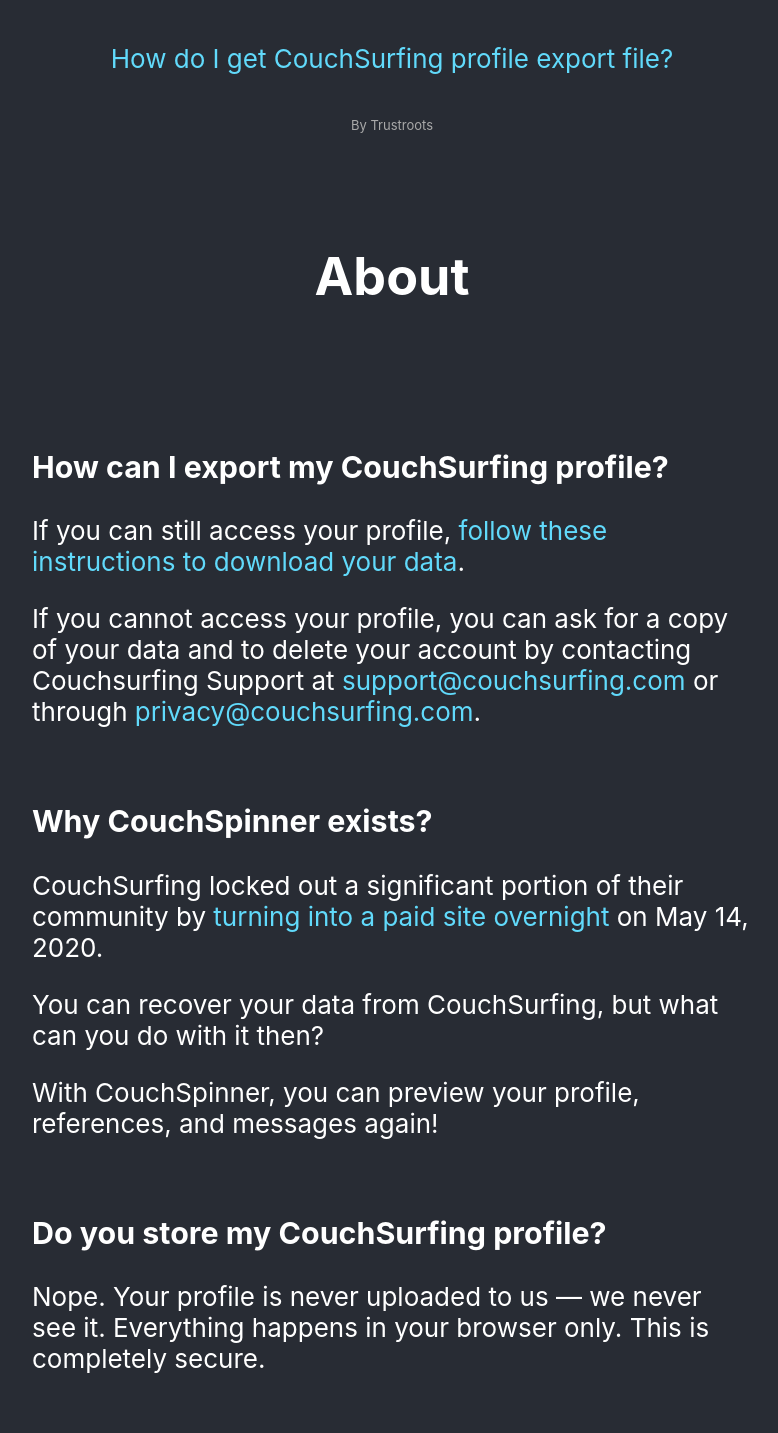
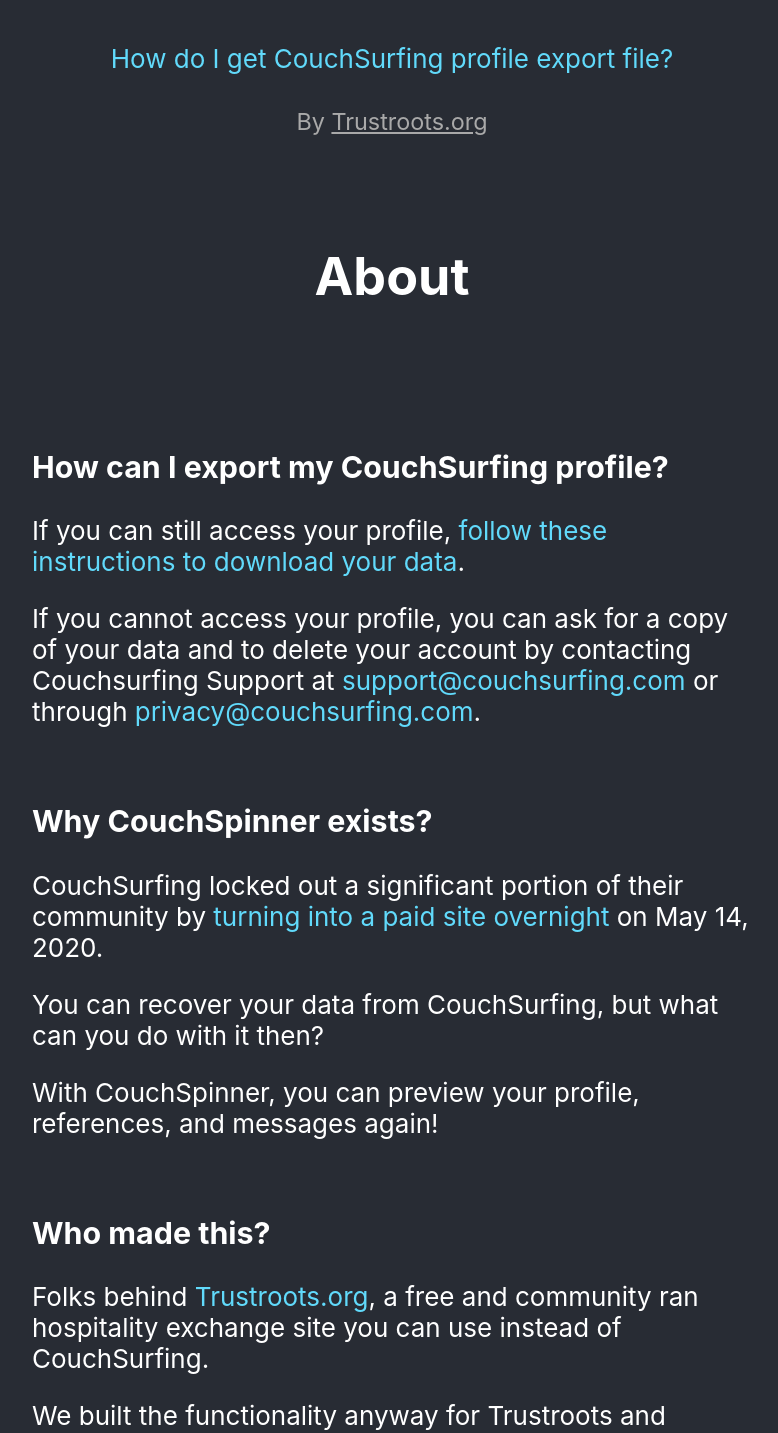
Before and after one commit to simison/couchspinner, a React (Create React App) app: page /raw in a window 1280 px wide. Shown: the part 595-2028 px from the top of the page, without its empty margins (248-1026 px from the left). Built offline with nearby package versions, Linux system fonts and the light colour scheme.

Commit message:
Mark TR link locations and add link to profile header

```diff
--- a/src/About.js
+++ b/src/About.js
@@ -63,22 +63,14 @@ function About({ isDragActive, input }) {
           messages again!
         </p>
 
-        <FaqHeading id="do-you-store-my-couchsurfing-profile">
-          Do you store my CouchSurfing profile?{' '}
-        </FaqHeading>
-        <p>
-          Nope. Your profile is never uploaded to us — we never see it.
-          Everything happens in your browser only. This is completely secure.
-        </p>
-
         <FaqHeading id="who-made-this">Who made this?</FaqHeading>
         <p>
           Folks behind{' '}
-          <a href="https://www.trustroots.org/?ref=couchspinner">
+          <a href="https://www.trustroots.org/?ref=couchspinner&ref-location=faq">
             Trustroots.org
           </a>
-          , a free and community ran hospitality exchange site alternative to
-          CouchSurfing.
+          , a free and community ran hospitality exchange site you can use
+          instead of CouchSurfing.
         </p>
         <p>
           We built the functionality anyway for Trustroots and wanted to give it
@@ -89,6 +81,14 @@ function About({ isDragActive, input }) {
           <span role="img" aria-hidden>
             🙂
           </span>
+        </p>
+
+        <FaqHeading id="do-you-store-my-couchsurfing-profile">
+          Do you store my CouchSurfing profile?{' '}
+        </FaqHeading>
+        <p>
+          Nope. Your profile is never uploaded to us — we never see it.
+          Everything happens in your browser only. This is completely secure.
         </p>
 
         <FaqHeading id="it-did-not-work">It didn't work!</FaqHeading>
@@ -103,8 +103,10 @@ function About({ isDragActive, input }) {
         </FaqHeading>
         <p>
           You could check{' '}
-          <a href="https://www.trustroots.org/?ref=couchspinner">Trustroots</a>,{' '}
-          <a href="https://www.bewelcome.org/">BeWelcome</a>,{' '}
+          <a href="https://www.trustroots.org/?ref=couchspinner&ref-location=faq">
+            Trustroots
+          </a>
+          , <a href="https://www.bewelcome.org/">BeWelcome</a>,{' '}
           <a href="https://www.warmshowers.org/">Warmshowers</a> and{' '}
           <a href="https://hackercouch.com/">Hackercouch</a>.
         </p>
--- a/src/Intro.js
+++ b/src/Intro.js
@@ -33,9 +33,9 @@ function Intro() {
         <a
           className="Intro-by-link"
           onClick={event => event.stopPropagation()}
-          href="https://www.trustroots.org/?ref=couchspinner"
+          href="https://www.trustroots.org/?ref=couchspinner&ref-location=intro"
         >
-          By Trustroots
+          By <span>Trustroots.org</span>
         </a>
       </p>
     </div>
--- a/src/Intro.scss
+++ b/src/Intro.scss
@@ -14,8 +14,11 @@
 }
 
 a.Intro-by-link {
-  font-size: 0.5em;
+  font-size: 0.9em;
   color: $grey-extra-light;
+  span {
+    text-decoration: underline;
+  }
 }
 
 .Intro-logo {
--- a/src/Profile.js
+++ b/src/Profile.js
@@ -64,6 +64,13 @@ function Profile({ fileDate, images, names, profile }) {
             <a href="/" className="Profile-clear" onClick={clearSessionStorage}>
               Clear out the profile
             </a>
+            <a
+              href="https://www.trustroots.org/?ref=couchspinner&ref-location=header"
+              target="_blank"
+              rel="noopener noreferrer"
+            >
+              Sign up at Trustroots.org
+            </a>
           </div>
         </div>
 
```
